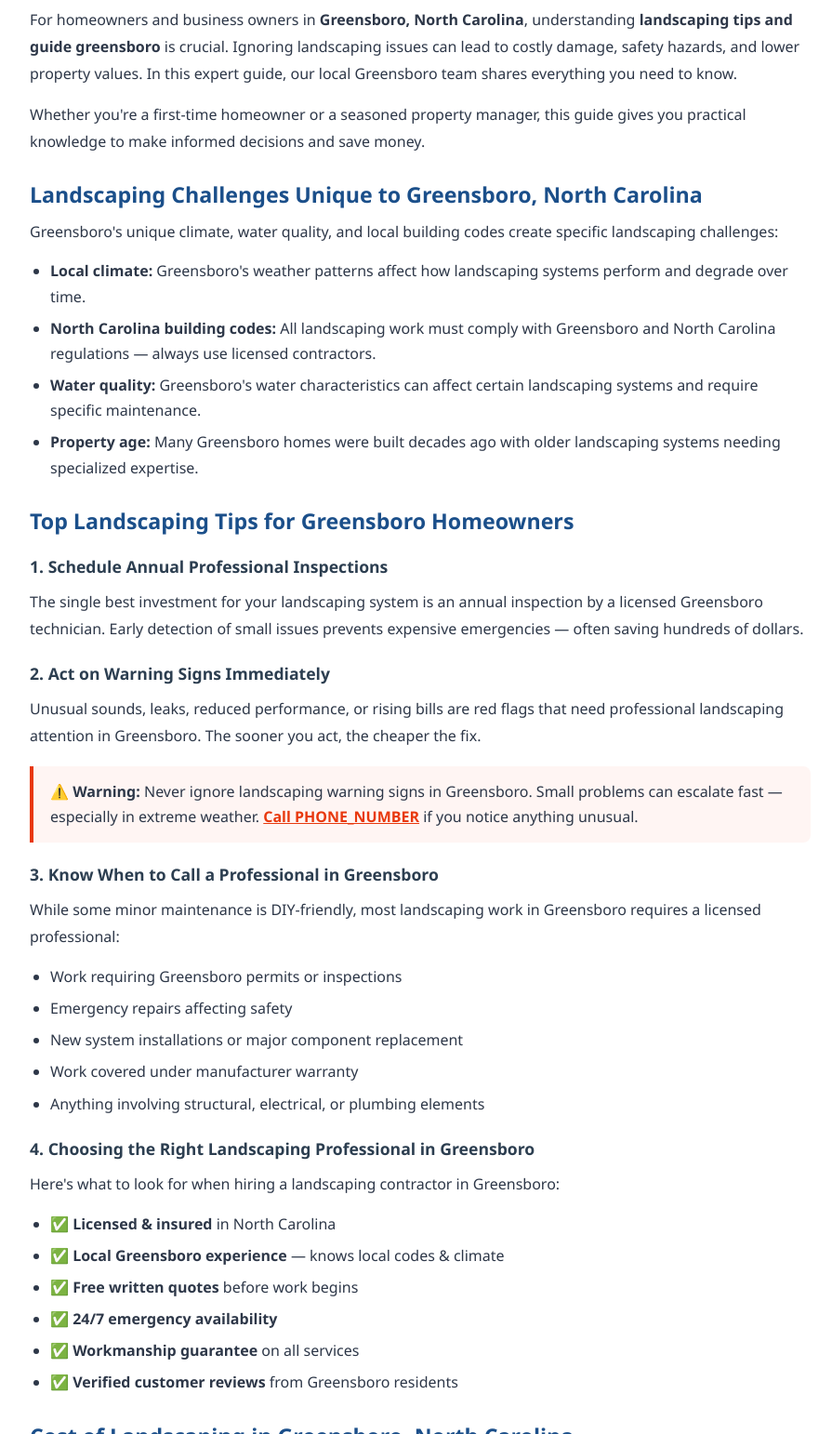
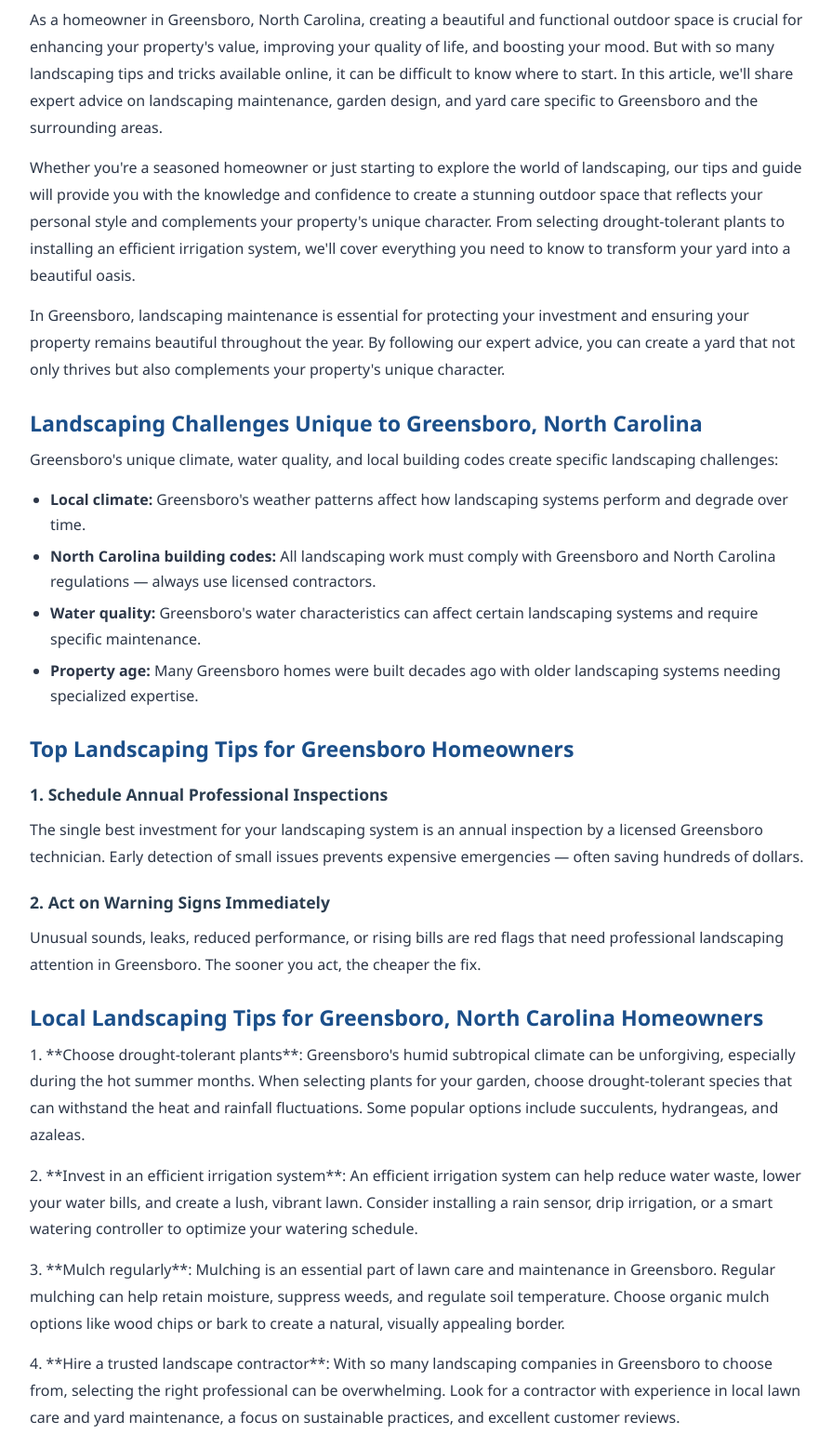
Before and after one commit to leadsmartaffiliate/landscaping-service-greensboro-nc, a plain HTML site: page blog/how-to-choose-landscaping-greensboro/index.html in a window 1280 px wide. Shown: the part 650-2192 px from the top of the page at 93% size, without its empty margins (188-1083 px from the left). Drawn offline with Linux system fonts and the light colour scheme.

Commit message:
Update blog/how-to-choose-landscaping-greensboro/index.html

```diff
--- a/blog/how-to-choose-landscaping-greensboro/index.html
+++ b/blog/how-to-choose-landscaping-greensboro/index.html
@@ -179,7 +179,9 @@ footer{background:var(--dark);color:#c9d1e0;padding:40px 20px 20px}
       </figure>
 
       <h2>Why landscaping tips and guide Greensboro Matters for Greensboro Properties</h2>
-      <p>For homeowners and business owners in <strong>Greensboro, North Carolina</strong>, understanding <strong>landscaping tips and guide greensboro</strong> is crucial. Ignoring landscaping issues can lead to costly damage, safety hazards, and lower property values. In this expert guide, our local Greensboro team shares everything you need to know.</p><p>Whether you're a first-time homeowner or a seasoned property manager, this guide gives you practical knowledge to make informed decisions and save money.</p>
+      <p>As a homeowner in Greensboro, North Carolina, creating a beautiful and functional outdoor space is crucial for enhancing your property's value, improving your quality of life, and boosting your mood. But with so many landscaping tips and tricks available online, it can be difficult to know where to start. In this article, we'll share expert advice on landscaping maintenance, garden design, and yard care specific to Greensboro and the surrounding areas.</p>
+<p>Whether you're a seasoned homeowner or just starting to explore the world of landscaping, our tips and guide will provide you with the knowledge and confidence to create a stunning outdoor space that reflects your personal style and complements your property's unique character. From selecting drought-tolerant plants to installing an efficient irrigation system, we'll cover everything you need to know to transform your yard into a beautiful oasis.</p>
+<p>In Greensboro, landscaping maintenance is essential for protecting your investment and ensuring your property remains beautiful throughout the year. By following our expert advice, you can create a yard that not only thrives but also complements your property's unique character.</p>
 
       <h2>Landscaping Challenges Unique to Greensboro, North Carolina</h2>
       <p>Greensboro's unique climate, water quality, and local building codes create specific
@@ -207,7 +209,11 @@ footer{background:var(--dark);color:#c9d1e0;padding:40px 20px 20px}
       need professional landscaping attention in Greensboro. The sooner you act, the cheaper
       the fix.</p>
 
-
+      <h2>Local Landscaping Tips for Greensboro, North Carolina Homeowners</h2>
+<p>1. **Choose drought-tolerant plants**: Greensboro's humid subtropical climate can be unforgiving, especially during the hot summer months. When selecting plants for your garden, choose drought-tolerant species that can withstand the heat and rainfall fluctuations. Some popular options include succulents, hydrangeas, and azaleas.</p>
+<p>2. **Invest in an efficient irrigation system**: An efficient irrigation system can help reduce water waste, lower your water bills, and create a lush, vibrant lawn. Consider installing a rain sensor, drip irrigation, or a smart watering controller to optimize your watering schedule.</p>
+<p>3. **Mulch regularly**: Mulching is an essential part of lawn care and maintenance in Greensboro. Regular mulching can help retain moisture, suppress weeds, and regulate soil temperature. Choose organic mulch options like wood chips or bark to create a natural, visually appealing border.</p>
+<p>4. **Hire a trusted landscape contractor**: With so many landscaping companies in Greensboro to choose from, selecting the right professional can be overwhelming. Look for a contractor with experience in local lawn care and yard maintenance, a focus on sustainable practices, and excellent customer reviews.</p>
 
       <div class="warn-box" role="alert">
         ⚠️ <strong>Warning:</strong> Never ignore landscaping warning signs in Greensboro.
```
